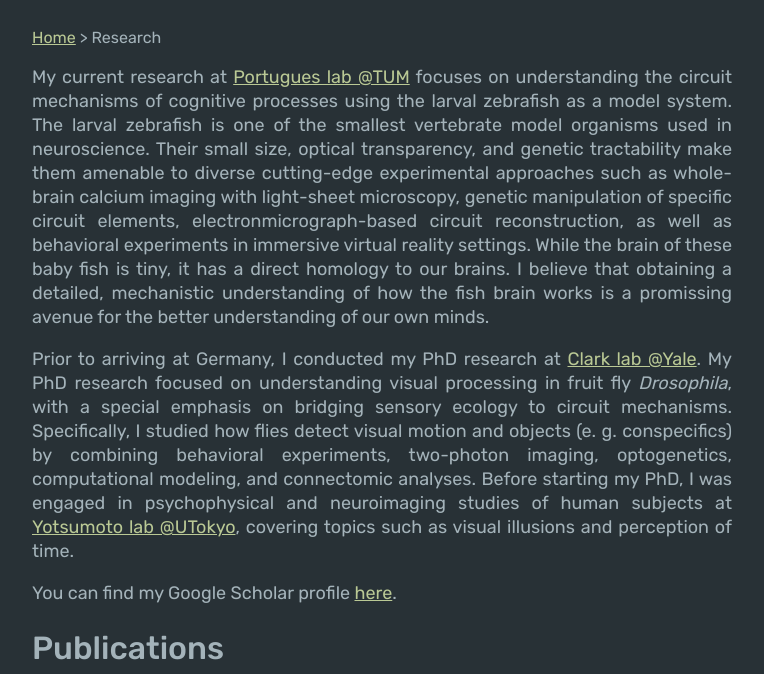
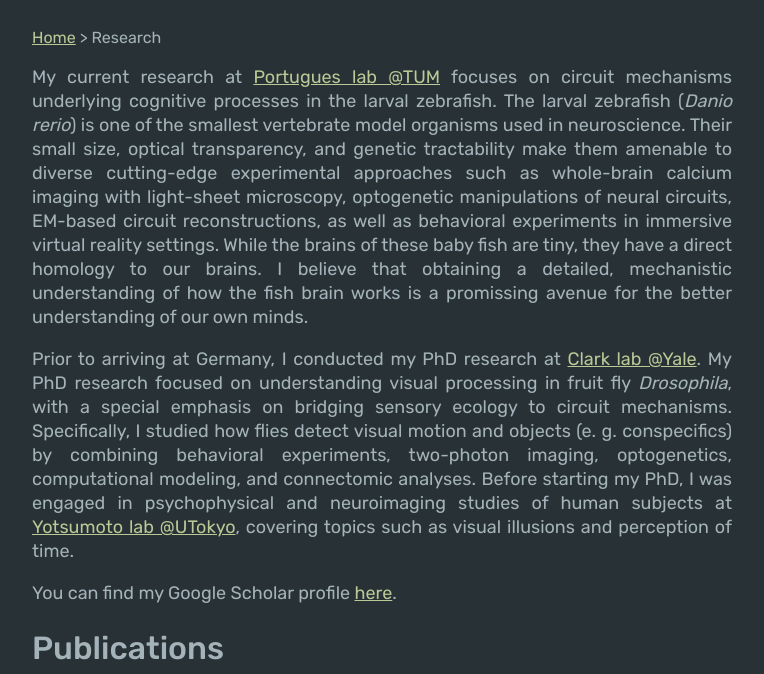
Before and after one commit to ryosukecooltanaka/ryosukecooltanaka.github.io, a plain HTML site: page research.html in a window 1280 px wide. Shown: the part 126-800 px from the top of the page, without its empty margins (96-860 px from the left). Drawn offline with Linux system fonts and the light colour scheme.

Commit message:
Update research.html

```diff
--- a/research.html
+++ b/research.html
@@ -20,15 +20,13 @@
     </div>
     <p>
       My current research at <a href='https://portugueslab.com/'>Portugues lab @TUM</a>
-      focuses on understanding the circuit mechanisms of cognitive processes using
-      the larval zebrafish as a model system.
-      The larval zebrafish is one of the smallest vertebrate model organisms used
+      focuses on circuit mechanisms underlying cognitive processes in the larval zebrafish.
+      The larval zebrafish (<i>Danio rerio</i>) is one of the smallest vertebrate model organisms used
       in neuroscience. Their small size, optical transparency, and genetic tractability
       make them amenable to diverse cutting-edge experimental approaches such as
-      whole-brain calcium imaging with light-sheet microscopy, genetic manipulation
-      of specific circuit elements, electronmicrograph-based circuit reconstruction,
-      as well as behavioral experiments in immersive virtual reality settings.
-      While the brain of these baby fish is tiny, it has a direct homology to our
+      whole-brain calcium imaging with light-sheet microscopy, optogenetic manipulations of neural circuits,
+      EM-based circuit reconstructions, as well as behavioral experiments in immersive virtual reality settings.
+      While the brains of these baby fish are tiny, they have a direct homology to our
       brains. I believe that obtaining a detailed, mechanistic understanding of
       how the fish brain works is a promissing avenue for the better
       understanding of our own minds.
```
